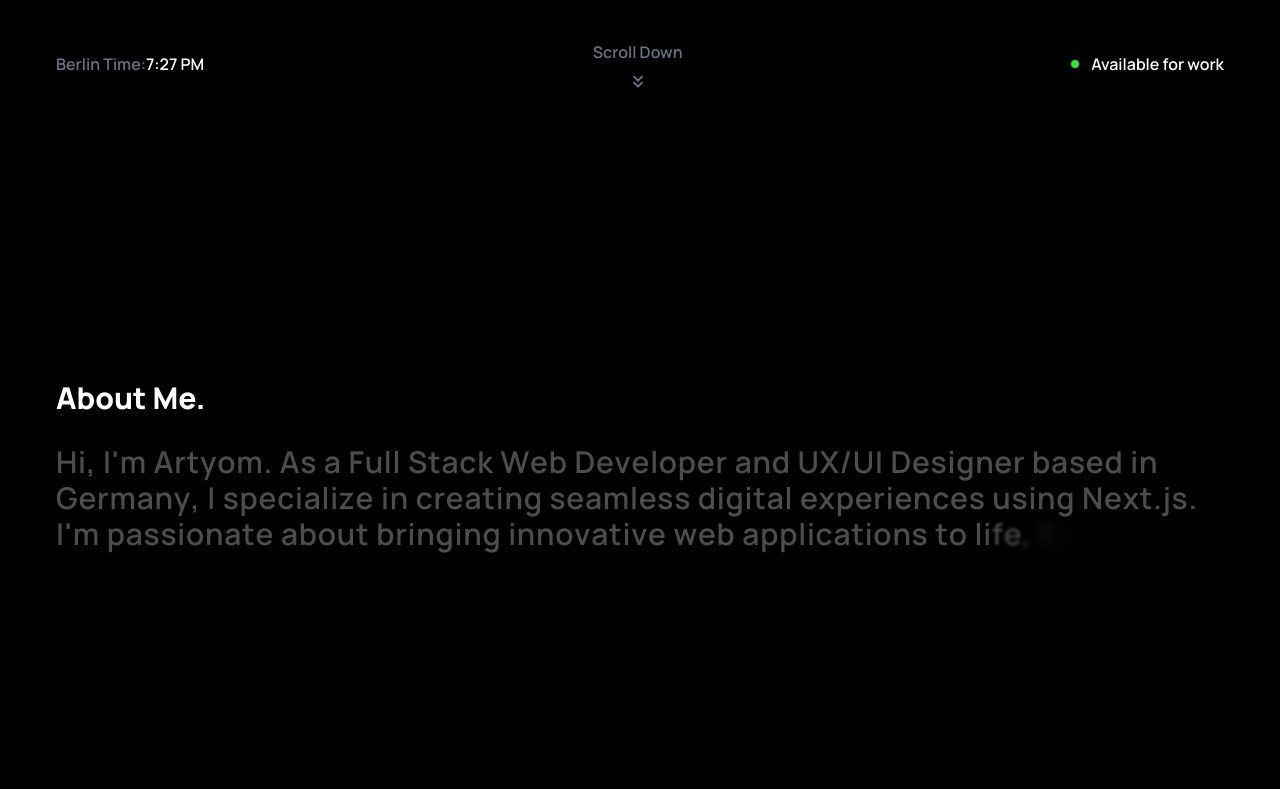
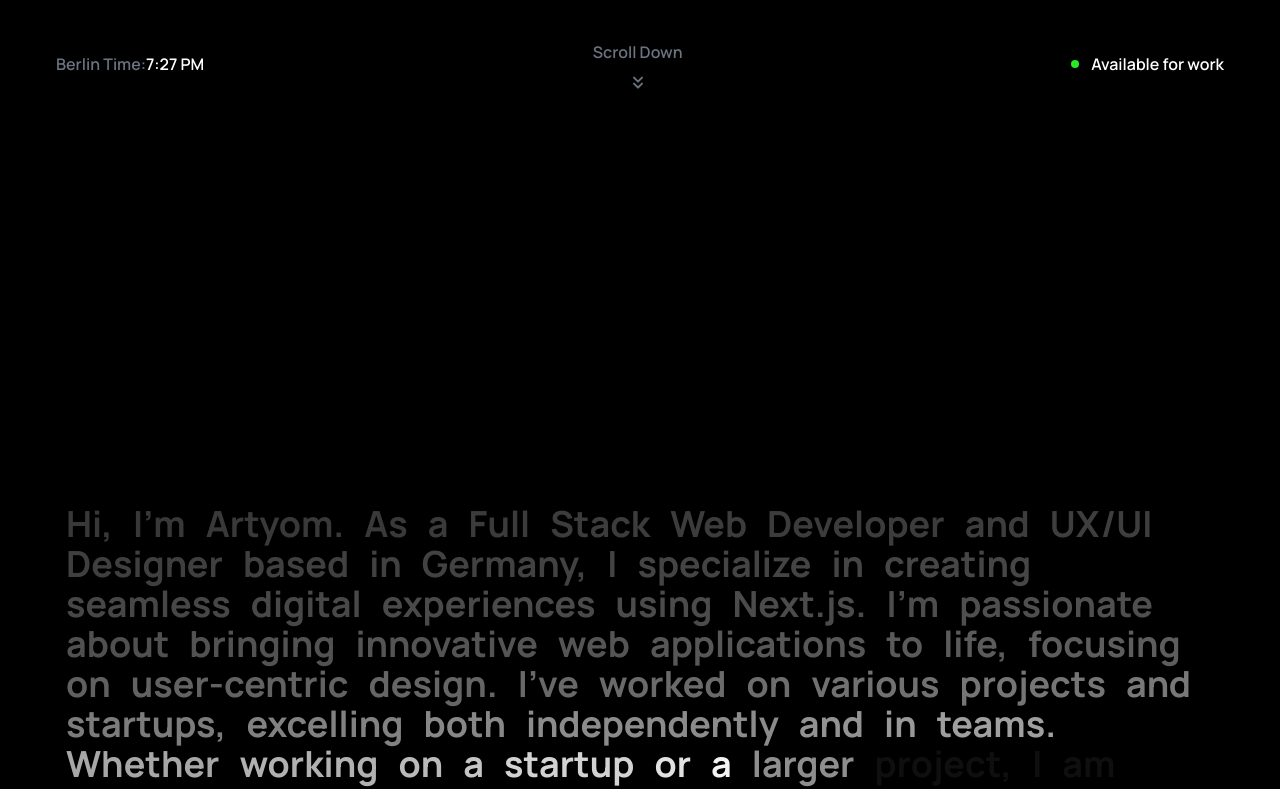
Before and after one commit to big-black-cactus/portfolio, a Next.js app: page / in a window 1280 px wide. Shown: the part 680-1469 px from the top of the page. Built offline with nearby package versions, Linux system fonts and the light colour scheme.

Commit message:
updated about section + small ui changes

```diff
--- a/src/app/page.tsx
+++ b/src/app/page.tsx
@@ -10,6 +10,7 @@ import { Contact } from "@/components/Contact";
 import Lenis from "@/components/SmoothScroll";
 import CustomCursor from "@/components/CustomCursor";
 import { FAQ } from "@/components/FAQ";
+import TextRevealByWord from "@/components/magicui/text-reveal";
 
 
 
@@ -56,6 +57,7 @@ export default function Home() {
           <Navbar />
           <Hero id="home" />
           <About id="about" />
+          {/* <TextRevealByWord text="Hi, I'm Artyom. As a Full Stack Web Developer and UX/UI Designer based in Germany, I specialize in creating seamless digital experiences using Next.js. I'm passionate about bringing innovative web applications to life, focusing on user-centric design. I've worked on various projects and startups, excelling both independently and in teams. Whether working on a startup or a larger project, I am committed to crafting solutions that resonate with users." /> */}
           <Projects id="projects" />
           <Services id="services" />
           <FAQ id="faq" />
--- a/src/components/About.tsx
+++ b/src/components/About.tsx
@@ -3,6 +3,7 @@
 import { motion, useInView } from 'framer-motion';
 import { useRef } from 'react';
 import { TextEffect } from './ui/text-effect';
+import TextRevealByWord from './magicui/text-reveal';
 
 const variants = {
   hidden: { opacity: 0, y: 20 },  // Start fully hidden
@@ -14,41 +15,47 @@ export const About = ({ id }: { id: string }) => {
   const isInView = useInView(ref, { once: true, amount: 0.2 });
 
   return (
-    <motion.div
-      id={id}
-      ref={ref}
-      className="h-[100vh] bg-black my-auto pointer-events-none leading-loose flex flex-col items-start justify-center px-7 sm:px-14"
-      variants={variants} // Apply animation variants
-      initial="hidden"    // Initial hidden state
-      animate={isInView ? "visible" : "hidden"} // Animate based on inView
-      transition={{ duration: 1.5, ease: "easeInOut" }} // Transition settings
-    >
-      <div className="text-2xl lg:text-3xl pb-3 font-black text-left">
-        About Me.
-      </div>
+    // <motion.div
+    //   id={id}
+    //   ref={ref}
+    //   className="h-[100vh] bg-black my-auto pointer-events-none leading-loose flex flex-col items-start justify-center px-7 sm:px-14"
+    //   variants={variants} // Apply animation variants
+    //   initial="hidden"    // Initial hidden state
+    //   animate={isInView ? "visible" : "hidden"} // Animate based on inView
+    //   transition={{ duration: 1.5, ease: "easeInOut" }} // Transition settings
+    // >
+    //   <div className="text-2xl lg:text-3xl pb-3 font-black text-left">
+    //     About Me.
+    //   </div>
 
-      {isInView && (
-        <TextEffect
-          per='char'
-          preset='blur'
-          className={`mt-4 text-2xl lg:text-3xl font-semibold tracking-wide leading-normal ${
-            isInView ? 'text-white/30' : 'text-white/0'
-          }`}
-          variants={{
-            container: {
-              hidden: { opacity: 0 },
-              visible: { opacity: 1, transition: { staggerChildren: 0.03 } }
-            },
-            item: {
-              hidden: { opacity: 0, filter: 'blur(12px)' },
-              visible: { opacity: 1, filter: 'blur(0px)' },
-            }
-          }}
-          as="p"
-        >
-          Hi, I&apos;m Artyom. As a Full Stack Web Developer and UX/UI Designer based in Germany, I specialize in creating seamless digital experiences using Next.js. I&apos;m passionate about bringing innovative web applications to life, focusing on user-centric design. I&apos;ve worked on various projects and startups, excelling both independently and in teams. Whether working on a startup or a larger project, I am committed to crafting solutions that resonate with users.
-        </TextEffect>
-      )}
-    </motion.div>
+    //   {isInView && (
+    //     <TextEffect
+    //       per='char'
+    //       preset='blur'
+    //       className={`mt-4 text-2xl lg:text-3xl font-semibold tracking-wide leading-normal ${
+    //         isInView ? 'text-white/30' : 'text-white/0'
+    //       }`}
+    //       variants={{
+    //         container: {
+    //           hidden: { opacity: 0 },
+    //           visible: { opacity: 1, transition: { staggerChildren: 0.03 } }
+    //         },
+    //         item: {
+    //           hidden: { opacity: 0, filter: 'blur(12px)' },
+    //           visible: { opacity: 1, filter: 'blur(0px)' },
+    //         }
+    //       }}
+    //       as="p"
+    //     >
+    //       Hi, I&apos;m Artyom. As a Full Stack Web Developer and UX/UI Designer based in Germany, I specialize in creating seamless digital experiences using Next.js. I&apos;m passionate about bringing innovative web applications to life, focusing on user-centric design. I&apos;ve worked on various projects and startups, excelling both independently and in teams. Whether working on a startup or a larger project, I am committed to crafting solutions that resonate with users.
+    //     </TextEffect>
+    //   )}
+    // </motion.div>
+
+
+
+    <div className="z-10 flex min-h-[16rem] items-center justify-center bg-black">
+      <TextRevealByWord text="Hi, I&apos;m Artyom. As a Full Stack Web Developer and UX/UI Designer based in Germany, I specialize in creating seamless digital experiences using Next.js. I&apos;m passionate about bringing innovative web applications to life, focusing on user-centric design. I&apos;ve worked on various projects and startups, excelling both independently and in teams. Whether working on a startup or a larger project, I am committed to crafting solutions that resonate with users." />
+    </div>
   );
 };
--- a/src/components/Hero.tsx
+++ b/src/components/Hero.tsx
@@ -1,15 +1,10 @@
-"use client";
+'use client';
 
-import Image from "next/image";
-import { BackgroundGradientAnimation } from "./BackgroundGradient";
-import { Button } from "./ui/button";
-import { BackgroundBeams } from "./BackgorundBeams";
-import { Navbar } from "./Navbar";
-import { motion, useInView } from "framer-motion";
-import { useRef } from "react";
-import BerlinTime from "./BerlinTime";
-import StatusIndicator from "./StatusIndicatior";
-import BlurIn from "./BlurIn";
+import { motion, useInView } from 'framer-motion';
+import { useRef } from 'react';
+import BerlinTime from './BerlinTime';
+import StatusIndicator from './StatusIndicatior';
+import BlurIn from './BlurIn';
 
 const variants = {
   hidden: { opacity: 0, y: 0 }, // Start hidden and offset downwards
@@ -24,25 +19,19 @@ export const Hero = ({ id }: { id: string }) => {
     <motion.div
       id={id}
       ref={sectionRef}
-      className="h-[100vh] w-full rounded-md bg-black relative flex flex-col items-center justify-center antialiased"
-        //   bg-dot-white/[0.15]
+      className="h-[100vh] w-full relative z-10 flex flex-col items-center justify-center bg-black"
       variants={variants}
       initial="hidden"
       animate={isInView ? "visible" : "hidden"}
       transition={{ duration: 3, ease: "anticipate" }}
     >
-      {/* <Navbar /> */}
-      <div className="h-screen w-screen z-30 flex flex-col items-center justify-center text-white mx-auto px-6 sm:px-14 text-center ">
-
-
+      <div className="h-screen w-screen z-30 flex flex-col items-center justify-center text-white mx-auto px-6 sm:px-14 text-center">
         <BlurIn
           word="Transforming visionary ideas into tangible, high-performing digital products that lead the market."
         />
-
       </div>
 
       <div className="w-full flex justify-between items-center bottom-0 pb-8 px-5 sm:px-14 text-white font-semibold">
-        {/* Scroll Down */}
         <BerlinTime />
         <div className="flex flex-col justify-center items-center text-gray-500 mx-auto">
           Scroll Down
@@ -53,13 +42,13 @@ export const Hero = ({ id }: { id: string }) => {
             fill="none"
             xmlns="http://www.w3.org/2000/svg"
             animate={{
-              y: ["0%", "30%", "0%"], // Bounce from initial position to 20% above and back to start
+              y: ['0%', '30%', '0%'],
             }}
             transition={{
-              duration: 2, // Duration of the animation
-              ease: "easeInOut", // Easing function
-              repeat: Infinity, // Repeat the animation infinitely
-              repeatType: "loop", // Loop the animation
+              duration: 2,
+              ease: 'easeInOut',
+              repeat: Infinity,
+              repeatType: 'loop',
             }}
           >
             <g id="Arrow / Chevron_Down_Duo">
@@ -74,11 +63,8 @@ export const Hero = ({ id }: { id: string }) => {
             </g>
           </motion.svg>
         </div>
-
         <StatusIndicator />
       </div>
-      {/* <Arrow_Right_MD /> */}
-      {/* <BackgroundBeams /> */}
     </motion.div>
   );
 };
--- a/src/components/Services.tsx
+++ b/src/components/Services.tsx
@@ -118,7 +118,7 @@ export const Services = ({ id }: { id: string }) => {
 
 <div className='grid grid-cols-1 lg:ml-40 lg:grid-cols-2'>
       <AnimatedBackground
-        className='rounded-lg bg-zinc-900/80'
+        className='rounded-lg bg-[#0a0a0a]'
         transition={{
           type: 'spring',
           bounce: 0.2,
--- /dev/null
+++ b/src/components/magicui/text-reveal.tsx
@@ -0,0 +1,73 @@
+"use client";
+
+import { FC, ReactNode, useRef } from "react";
+import { motion, useScroll, useTransform } from "framer-motion";
+
+import { cn } from "@/lib/utils";
+
+interface TextRevealByWordProps {
+  text: string;
+  className?: string;
+}
+
+export const TextRevealByWord: FC<TextRevealByWordProps> = ({
+  text,
+  className,
+}) => {
+  const targetRef = useRef<HTMLDivElement | null>(null);
+
+  const { scrollYProgress } = useScroll({
+    target: targetRef,
+  });
+  const words = text.split(" ");
+
+  return (
+    <div ref={targetRef} className={cn("flex z-0 h-[120vh] ", className)}>
+      <div
+        className={
+          "justify-center my-auto flex h-[90vh] w-full max-w-full items-center bg-black"
+        }
+      >
+        <p
+          ref={targetRef}
+          className={
+            "flex flex-wrap text-2xl font-bold text-white/20 px-7 sm:px-14 md:text-3xl lg:text-4xl lg:!pt-32"
+          }
+        >
+          {words.map((word, i) => {
+            const start = Math.max(i / words.length, 0); // Start earlier
+            const end = start + 1 / words.length;
+            return (
+              <Word key={i} progress={scrollYProgress} range={[start, end]}>
+                {word}
+              </Word>
+            );
+          })}
+        </p>
+      </div>
+    </div>
+  );
+};
+
+interface WordProps {
+  children: ReactNode;
+  progress: any;
+  range: [number, number];
+}
+
+const Word: FC<WordProps> = ({ children, progress, range }) => {
+  const opacity = useTransform(progress, range, [0, 1]);
+  return (
+    <span className="xl:lg-3 relative mx-1 lg:mx-2.5">
+      <span className={"absolute opacity-30"}>{children}</span>
+      <motion.span
+        style={{ opacity: opacity }}
+        className={"text-white"}
+      >
+        {children}
+      </motion.span>
+    </span>
+  );
+};
+
+export default TextRevealByWord;
```
